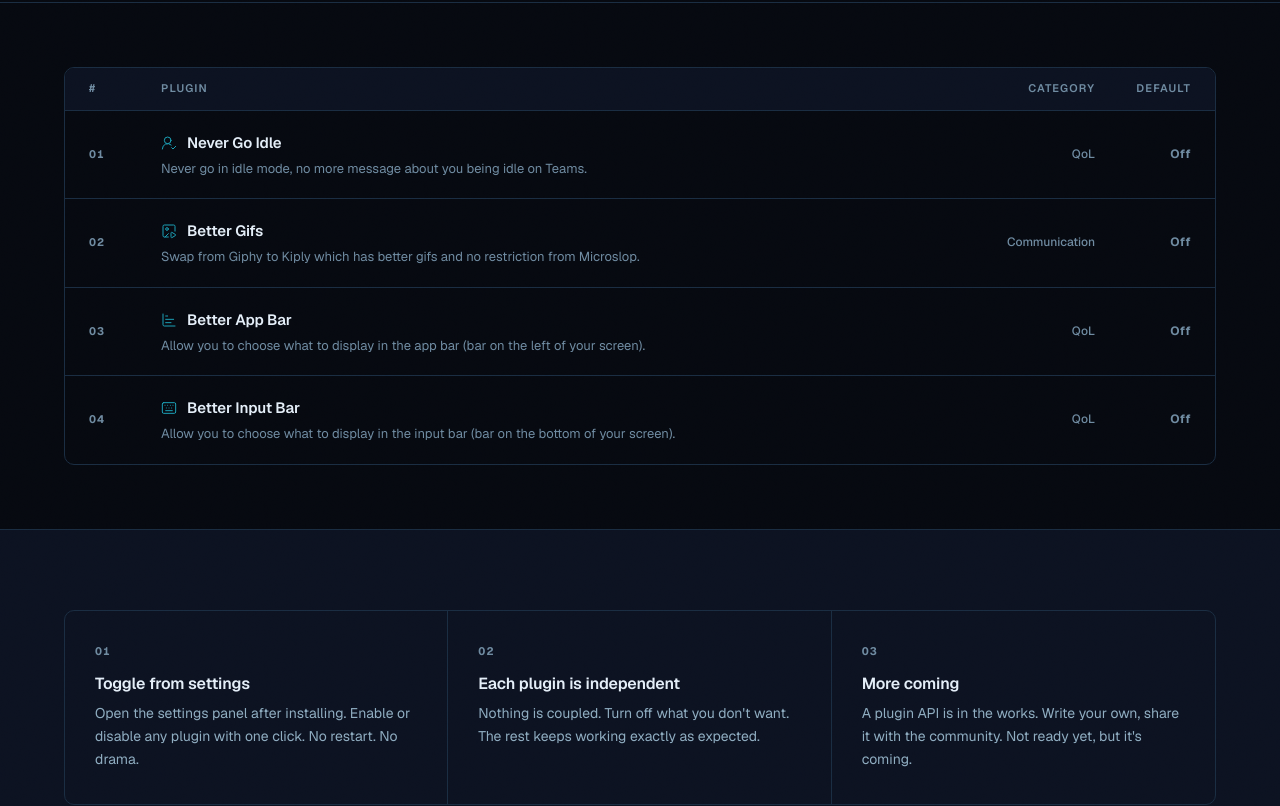
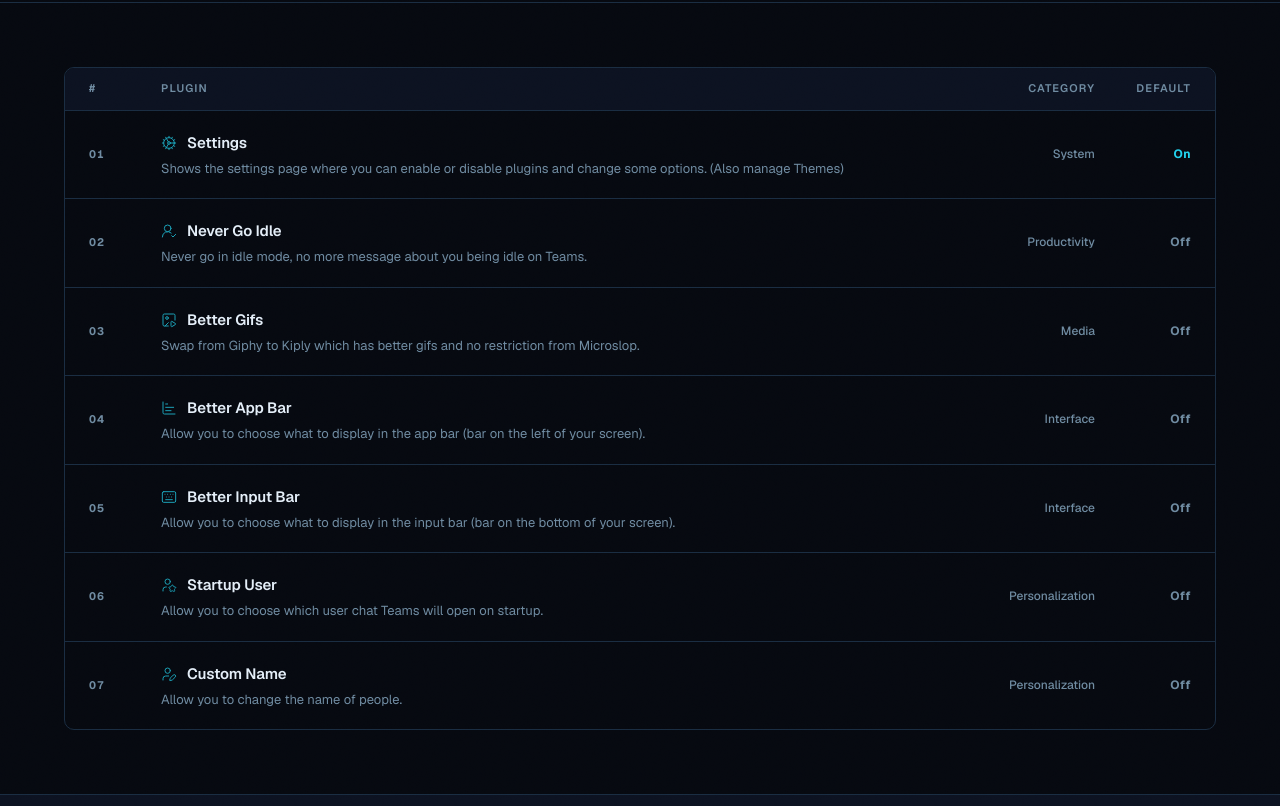
Before and after one commit to LeonimusTTV/teams-but-actually-good-website, a React (Vite) app: page /plugins in a window 1280 px wide. Shown: the part 600-1406 px from the top of the page. Built offline with nearby package versions, Linux system fonts and the light colour scheme.

Commit message:
feat: add new icons and update plugin categories in JSON

```diff
--- a/src/data/iconMap.ts
+++ b/src/data/iconMap.ts
@@ -24,10 +24,14 @@ import {
   ChartBar,
   HatGlasses,
   Sticker,
+  Cog,
+  UserStar,
+  UserPen,
 } from "lucide-react";
 import type { LucideIcon } from "lucide-react";
 
 const iconMap: Record<string, LucideIcon> = {
+  Cog,
   HatGlasses,
   ChartBar,
   ImagePlay,
@@ -53,6 +57,8 @@ const iconMap: Record<string, LucideIcon> = {
   Compass,
   Globe2,
   Sticker,
+  UserStar,
+  UserPen,
 };
 
 export function getIcon(iconName: string): LucideIcon {
--- a/src/data/plugins.json
+++ b/src/data/plugins.json
@@ -1,30 +1,51 @@
 [
+  {
+    "name": "Settings",
+    "description": "Shows the settings page where you can enable or disable plugins and change some options. (Also manage Themes)",
+    "icon": "Cog",
+    "category": "System",
+    "enabled": true
+  },
   {
     "name": "Never Go Idle",
     "description": "Never go in idle mode, no more message about you being idle on Teams.",
     "icon": "UserRoundCheck",
-    "category": "QoL",
+    "category": "Productivity",
     "enabled": false
   },
   {
     "name": "Better Gifs",
     "description": "Swap from Giphy to Kiply which has better gifs and no restriction from Microslop.",
     "icon": "ImagePlay",
-    "category": "Communication",
+    "category": "Media",
     "enabled": false
   },
   {
     "name": "Better App Bar",
     "description": "Allow you to choose what to display in the app bar (bar on the left of your screen).",
     "icon": "ChartBar",
-    "category": "QoL",
+    "category": "Interface",
     "enabled": false
   },
   {
     "name": "Better Input Bar",
     "description": "Allow you to choose what to display in the input bar (bar on the bottom of your screen).",
     "icon": "Keyboard",
-    "category": "QoL",
+    "category": "Interface",
+    "enabled": false
+  },
+  {
+    "name": "Startup User",
+    "description": "Allow you to choose which user chat Teams will open on startup.",
+    "icon": "UserStar",
+    "category": "Personalization",
+    "enabled": false
+  },
+  {
+    "name": "Custom Name",
+    "description": "Allow you to change the name of people.",
+    "icon": "UserPen",
+    "category": "Personalization",
     "enabled": false
   }
 ]
```
